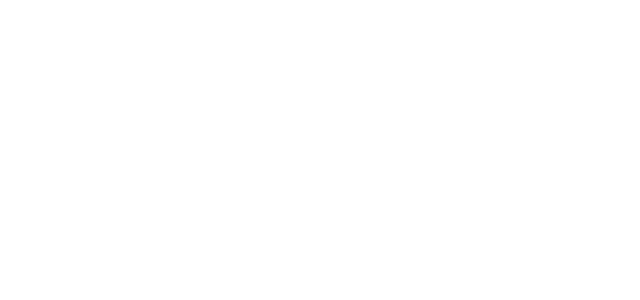
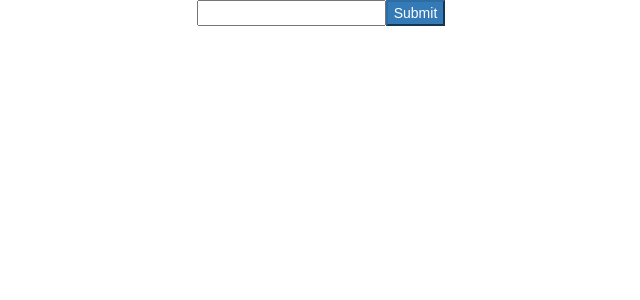
Before and after one commit to StevenGallo/project2, a React (Create React App) app: page / in a window 1280 px wide. Shown: the top 300 px of the page, without its empty margins (319-959 px from the left). Built offline with nearby package versions, Linux system fonts and the light colour scheme.

Commit message:
added method to create a new party

```diff
--- a/src/App.js
+++ b/src/App.js
@@ -1,5 +1,5 @@
 import React, { Component } from 'react';
-import MovieSearch from './components/MovieSearch';
+import AddMovie from './components/AddMovie';
 import MovieList from './components/MovieList';
 import Header from './components/Header';
 import Party from './components/Party';
@@ -7,10 +7,45 @@
 import './App.css';
 
 class App extends Component {
+  constructor() {
+    super();
+    this.state =
+    { movies: [],
+      newParty: true,
+      party: {},
+      partyName:'',
+     };
+  }
+  createParty(event) {
+    let newParty = {partyName:this.state.partyName, movies: this.state.movies}
+    event.preventDefault()
+    axios({
+      url: '.json',
+      baseURL: 'https://netflix-party.firebaseio.com/',
+      method: "POST",
+      data: newParty
+    }).then((response) => {
+      let party = this.state.party;
+      let partyId = response.data.name;
+      party[partyId] = newParty;
+      this.setState({ party, newParty:false });
+    }).catch((error) => {
+      console.log(error);
+    });
+  }
+  newParty(){
+    if(this.state.newParty){
+      return (<form onSubmit={(e)=>this.createParty(e)}>
+          <input type="text" defaultValue={this.props.newTweed}
+          onChange={(e)=>{this.setState({partyName:e.target.value})}} />
+        <input className="btn-primary" type="submit" value="Submit" />
+      </form>)
+    }
+  }
   render() {
     return (
       <div className="App">
-
+        {this.newParty()}
       </div>
     );
   }
--- a/src/components/MovieSearch.js
+++ b/src/components/AddMovie.js
@@ -1,6 +1,6 @@
 import React, { Component } from 'react';
 
-class MovieSearch extends Component {
+class AddMovie extends Component {
   render() {
     return (
       <div>
@@ -10,4 +10,4 @@
   }
 }
 
-export default MovieSearch;
+export default AddMovie;
```
